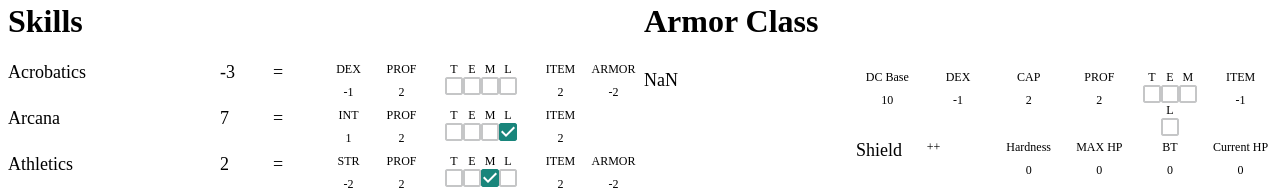
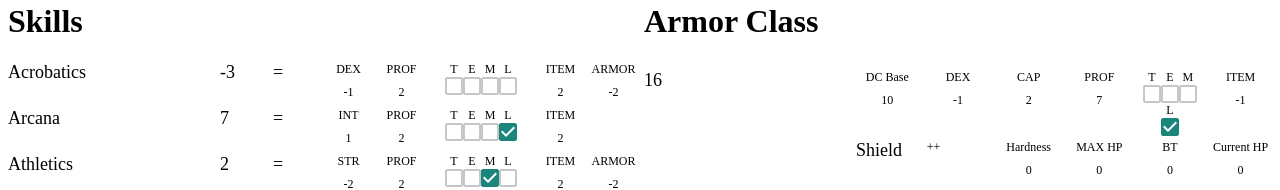
Before and after one commit to Wiljami/CharacterSheetPathfinder2E, a React (Create React App) app: page / in a window 1280 px wide. Shown: the part 542-732 px from the top of the page. Built offline with nearby package versions, Linux system fonts and the light colour scheme.

Commit message:
Make ArmorClass use level to calculate proficiency.
Since proficiency is level and teml dependant, change proficiency variable to
teml in ArmorClass.

```diff
--- a/src/ArmorClassBox.js
+++ b/src/ArmorClassBox.js
@@ -7,10 +7,16 @@ import TEML from "./TEML";
 
 export default function ArmorClassBox(props) {
   function callback(change) {
-    props.callback({armorClass : {proficiency : change}})
+    props.callback({armorClass : {teml : change}})
   }
 
-  const ac = 10 + props.abilityScoreModifiers.Dexterity + props.armorClass.proficiency
+  let proficiency = -2
+
+  if (props.armorClass.teml >= 0) {
+    proficiency = props.armorClass.teml + props.level
+  }
+
+  let ac = 10 + props.abilityScoreModifiers.Dexterity + proficiency
   return (
     <>
       <Grid container spacing={1}>
@@ -32,12 +38,12 @@ export default function ArmorClassBox(props) {
               <MinorMod name='CAP' value='2'/>
             </Grid>
             <Grid item xs={2}>
-              <MinorMod name='PROF' value='2'/>
+              <MinorMod name='PROF' value={proficiency}/>
             </Grid>
             <Grid item xs={2}>
               <TEML
                 callback={callback}
-                value={props.armorClass.proficiency}
+                value={props.armorClass.teml}
               />
             </Grid>
             <Grid item xs={2}>
```
